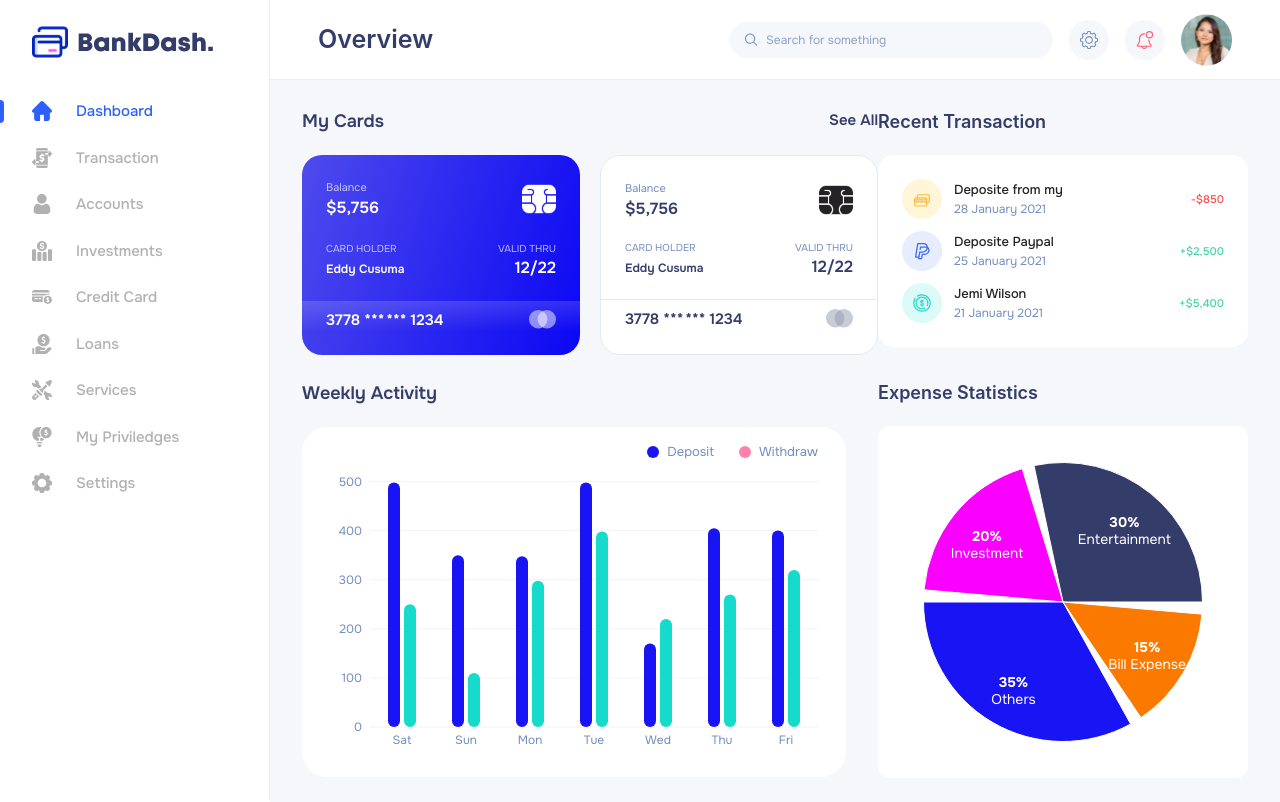
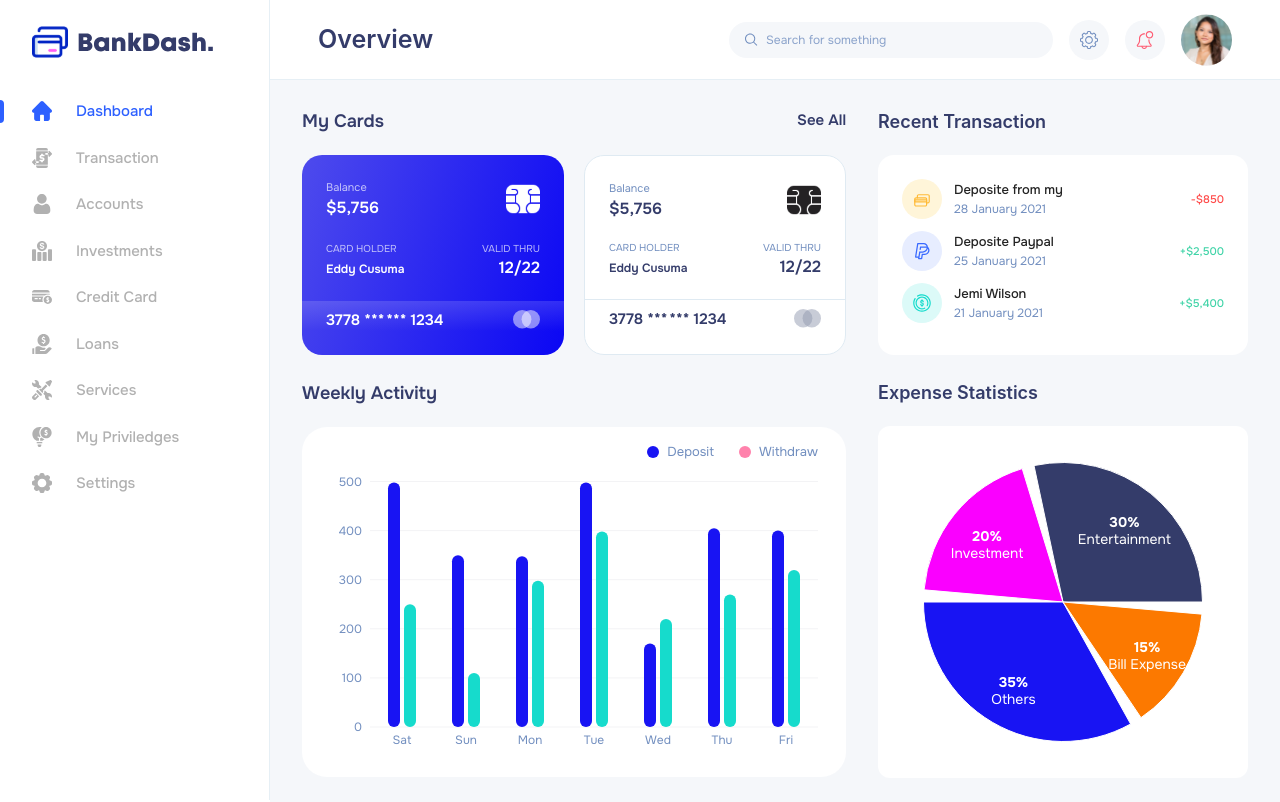
Before and after one commit to ololade154/BankDash-dashboard, a React (Vite) app: page / in a window 1280 px wide. Shown: the top 802 px of the page. Built offline with nearby package versions, Linux system fonts and the light colour scheme.

Commit message:
changes on the card and transaction page

```diff
--- a/src/components/expenseChart.jsx
+++ b/src/components/expenseChart.jsx
@@ -32,7 +32,7 @@ export const ExpenseChart = () => {
 
   return (
     <div
-      className="p-6 lato-font md:max-w-80 h-48 bg-white"
+      className="p-6 lato-font md:max-w-80 h-50 bg-white"
       style={{ borderRadius: '20px' }}
     >
       <ResponsiveContainer width="100%" height="100%">
--- a/src/components/homePage.jsx
+++ b/src/components/homePage.jsx
@@ -7,7 +7,7 @@ import { NavLink } from 'react-router-dom';
 export const HomePage = () => {
   return (
     <div>
-      <div className="flex flex-col gap-y-6 md:flex-row justify-between md:items-start">
+      <div className="flex flex-col gap-y-6 md:flex-row justify-between md:gap-x-8 md:items-start">
         <div className="min-w-0 md:grow-0 md:basis-185">
           <div className="flex justify-between md:mb-5 mb-3 main-color font-semibold inter-font">
             <div>
--- a/src/components/transaction.jsx
+++ b/src/components/transaction.jsx
@@ -34,7 +34,7 @@ export const Transaction = () => {
   ];
 
   return (
-    <div className="bg-white p-6 rounded-2xl w-full flex flex-col gap-y-3 inter-font">
+    <div className="bg-white p-6 rounded-2xl w-full h-50 flex flex-col gap-y-3 inter-font">
       {transValue.map((value) => {
         return (
           <div key={value.id} className="flex items-center justify-between">
```
